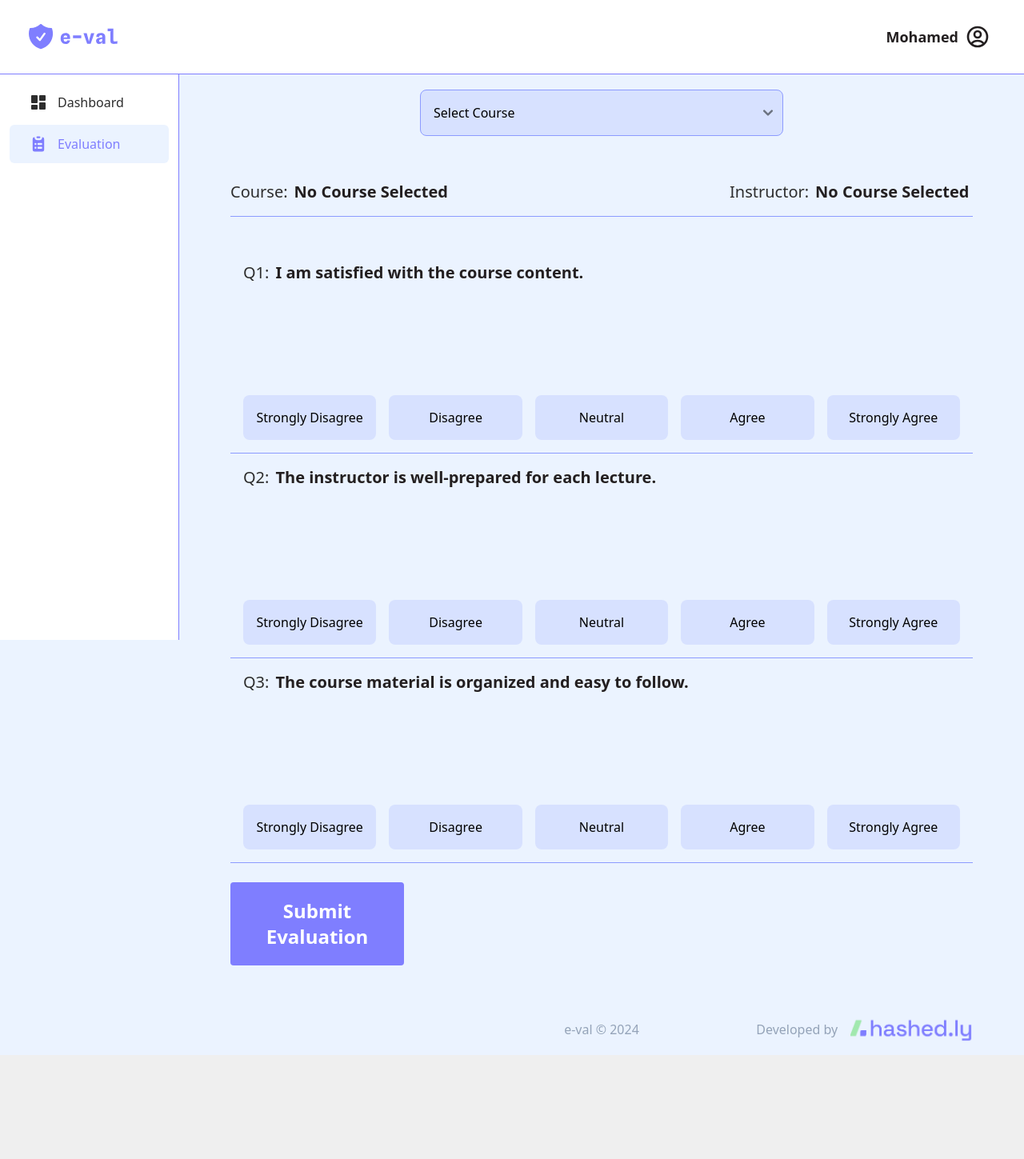
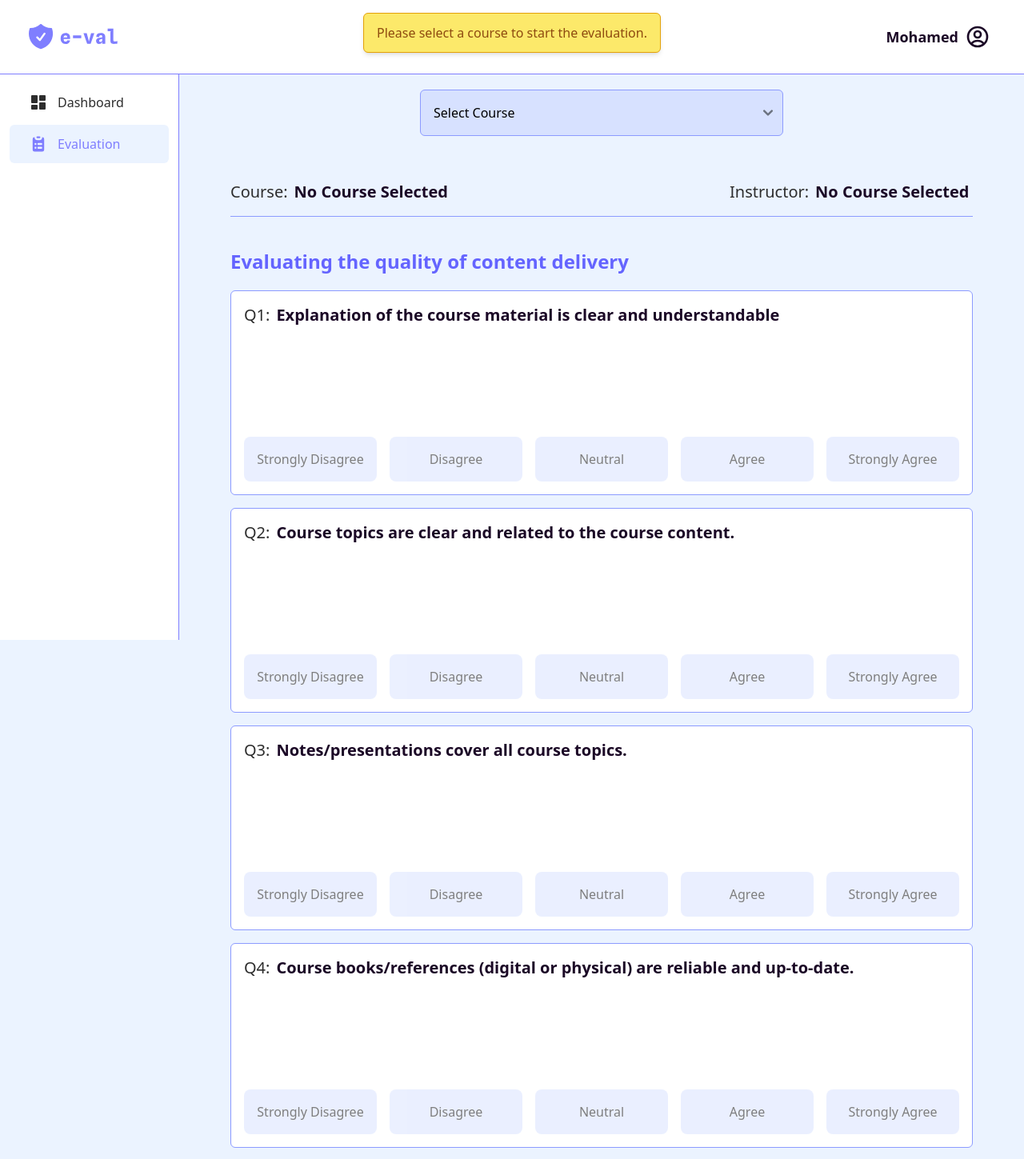
Before and after one commit to Abdullah-Jehani/e-val, a Vue app: page /evaluation in a window 1280 px wide. Shown: the top 1449 px of the page at 80% size. Before the commit the page ends 1319 px from the top, so only its background shows below. Built offline with nearby package versions, Linux system fonts and the light colour scheme.

Commit message:
finish up evaluation view (just a placeholder, still needs modifying) :'(

```diff
--- a/src/Layouts/AuthenticatedLayout.vue
+++ b/src/Layouts/AuthenticatedLayout.vue
@@ -38,8 +38,21 @@
               ></path>
             </svg>
           </button>
-          <a href="/dashboard" class="flex items-center justify-between ml-1">
+          <a
+            href="/dashboard"
+            class="hidden lg:flex items-center justify-between ml-1"
+          >
             <img src="/e-val-logo/main-logo2.svg" class="mr-3 h-8" alt="Logo" />
+          </a>
+          <a
+            href="/dashboard"
+            class="lg:hidden flex items-center justify-between ml-1"
+          >
+            <img
+              src="/e-val-logo/logo-icon3.svg"
+              class="mr-3 h-10"
+              alt="Logo"
+            />
           </a>
         </div>
         <div class="flex items-center lg:order-2">
--- a/src/views/Student/EvaluationView.vue
+++ b/src/views/Student/EvaluationView.vue
@@ -2,6 +2,17 @@
   <div
     class="px-3 md:p-0 grid gap-y-3 md:gap-y-8 lg:gap-y-6 gap-x-4 md:gap-x-5 grid-cols-4 lg:grid-cols-12"
   >
+    <!-- Floating Notification -->
+    <div
+      v-if="showNotification"
+      class="fixed top-4 left-1/2 transform -translate-x-1/2 bg-yellow-200 border border-yellow-400 text-yellow-700 px-4 py-3 rounded-md shadow-md z-50"
+      role="alert"
+    >
+      <span class="block sm:inline"
+        >Please select a course to start the evaluation.</span
+      >
+    </div>
+
     <!-- Select Course -->
     <div
       class="col-span-full place-self-center lg:col-span-6 lg:col-start-4 w-full"
@@ -11,7 +22,7 @@
         @change="updateCourseInfo"
         name="course"
         id="course"
-        class="mx-auto cursor-pointer w-full border border-lightPurple bg-offWhite p-4 rounded-lg focus:ring-0 focus:outline-none focus:shadow-outline"
+        class="mx-auto cursor-pointer w-full border border-lightPurple bg-offWhite p-4 rounded-md focus:ring-0 focus:outline-none focus:shadow-outline"
       >
         <option disabled selected value="">Select Course</option>
         <option v-for="course in courses" :value="course.id" :key="course.id">
@@ -29,11 +40,14 @@
     <!-- Form Body -->
     <!-- Placeholder -->
     <section class="col-span-full lg:col-span-full w-full">
-      <div class="w-full">
+      <h1 class="text-2xl font-bold mb-4 lg:mb-5 text-darkPurple">
+        Evaluating the quality of content delivery
+      </h1>
+      <div class="w-full flex flex-col gap-4">
         <div
-          v-for="question in questions"
+          v-for="(question, index) in questions"
           :key="question.id"
-          class="w-full border-b flex gap-auto h-64 justify-between flex-col border-lightPurple px-1 py-4 lg:p-4"
+          class="w-full border rounded-md bg-white flex gap-8 md:min-h-64 h-auto justify-between flex-col border-lightPurple p-4 lg:p-4"
         >
           <div class="w-full flex gap-2">
             <label class="hidden md:block text-xl font-normal text-darkGray"
@@ -47,6 +61,7 @@
           <div class="md:hidden">
             <select
               v-model="question.selectedOption"
+              :disabled="!isFormEnabled"
               class="w-full border-none border-b lg:border-b-0 border-lightPurple bg-offWhite p-4 rounded-lg focus:ring-0 focus:outline-none focus:shadow-outline"
             >
               <option disabled selected value="">Select an option</option>
@@ -62,23 +77,28 @@
           <!-- Mid and Large Screens -->
           <div class="hidden md:block">
             <div class="grid grid-cols-5 gap-4">
-              <template v-for="option in question.options">
+              <template v-for="(option, optionIndex) in question.options">
                 <input
                   type="radio"
-                  :id="`${question.id}-${option}`"
+                  :name="`question-${question.id}`"
+                  :id="`question-${question.id}-${optionIndex}`"
                   :value="option"
                   v-model="question.selectedOption"
                   class="sr-only"
+                  aria-hidden="true"
+                  :disabled="!isFormEnabled"
                 />
                 <label
-                  :for="`${question.id}-${option}`"
+                  :for="`question-${question.id}-${optionIndex}`"
+                  :aria-label="option"
                   :class="{
-                    'bg-lightPurple text-white':
+                    'bg-mainPurple text-white':
                       question.selectedOption === option,
-                    'bg-offWhite text-black':
+                    'bg-offWhite text-black hover:brightness-95':
                       question.selectedOption !== option,
+                    'cursor-not-allowed opacity-50': !isFormEnabled,
                   }"
-                  class="block border-none p-4 rounded-lg cursor-pointer text-center transition-all duration-150 ease-in-out"
+                  class="block hover:filter border-none p-4 rounded-lg cursor-pointer text-center transition-all duration-300 ease-in-out"
                 >
                   {{ option }}
                 </label>
@@ -95,23 +115,28 @@
     <div
       class="mt-4 lg:mt-0 lg:col-span-3 col-start-1 col-span-full row-start-end lg:row-start-end lg:col-start-1"
     >
-      <router-link
-        to="/success"
+      <button
+        @click.prevent="submitForm"
+        :disabled="!isFormEnabled"
         class="bg-mainPurple hover:bg-darkPurple text-white font-bold lg:py-5 py-4 rounded focus:outline-none focus:shadow-outline transition-all duration-150 ease-in-out text-2xl w-full h-full block text-center"
+        :class="{ 'cursor-not-allowed opacity-50': !isFormEnabled }"
       >
         Submit Evaluation
-      </router-link>
+      </button>
     </div>
   </div>
 </template>
 
 <script setup>
-import { ref } from 'vue';
+import { ref, computed } from 'vue';
 import FormHeader from '../../components/Student/Form/FormHeader.vue';
+import { useToast } from 'vue-toastification';
 
+const toast = useToast();
 const courseName = ref('No Course Selected');
 const instructorName = ref('No Course Selected');
 const selectedCourseId = ref('');
+const showNotification = ref(true);
 
 const courses = [
   {
@@ -146,10 +171,10 @@ const courses = [
   },
 ];
 
-const questions = [
+const questions = ref([
   {
     id: 1,
-    question: 'I am satisfied with the course content.',
+    question: 'Explanation of the course material is clear and understandable',
     selectedOption: '',
     options: [
       'Strongly Disagree',
@@ -161,7 +186,7 @@ const questions = [
   },
   {
     id: 2,
-    question: 'The instructor is well-prepared for each lecture.',
+    question: 'Course topics are clear and related to the course content.',
     selectedOption: '',
     options: [
       'Strongly Disagree',
@@ -173,7 +198,7 @@ const questions = [
   },
   {
     id: 3,
-    question: 'The course material is organized and easy to follow.',
+    question: 'Notes/presentations cover all course topics.',
     selectedOption: '',
     options: [
       'Strongly Disagree',
@@ -183,9 +208,53 @@ const questions = [
       'Strongly Agree',
     ],
   },
-];
+  {
+    id: 4,
+    question:
+      'Course books/references (digital or physical) are reliable and up-to-date.',
+    selectedOption: '',
+    options: [
+      'Strongly Disagree',
+      'Disagree',
+      'Neutral',
+      'Agree',
+      'Strongly Agree',
+    ],
+  },
+  {
+    id: 5,
+    question: 'Clear audio and video in recorded lectures.',
+    selectedOption: '',
+    options: [
+      'Strongly Disagree',
+      'Disagree',
+      'Neutral',
+      'Agree',
+      'Strongly Agree',
+    ],
+  },
+]);
 
-function updateEvaluation() {}
+const isFormEnabled = computed(() => selectedCourseId.value !== '');
+
+function submitForm() {
+  if (!isFormEnabled.value) return;
+
+  for (const question of questions.value) {
+    if (question.selectedOption === '') {
+      toast.error('Please answer all questions');
+      return;
+    }
+  }
+  console.log(questions.value.map((q) => q.selectedOption));
+  // Clear selected options and course
+  selectedCourseId.value = '';
+  updateCourseInfo();
+  questions.value.forEach((question) => {
+    question.selectedOption = '';
+  });
+  toast.success('Evaluation submitted successfully!');
+}
 
 function updateCourseInfo() {
   const selectedCourse = courses.find(
@@ -194,9 +263,11 @@ function updateCourseInfo() {
   if (selectedCourse) {
     courseName.value = selectedCourse.name;
     instructorName.value = selectedCourse.Instructor;
+    showNotification.value = false;
   } else {
     courseName.value = 'No Course Selected';
     instructorName.value = 'No Course Selected';
+    showNotification.value = true;
   }
 }
 </script>
--- a/tailwind.config.js
+++ b/tailwind.config.js
@@ -11,7 +11,7 @@ module.exports = {
         mainPurple: '#7F7EFF',
         darkPurple: '#6464FF',
         lightPurple: '#8C9BFF',
-        mainBlack: '#231F20',
+        mainBlack: '#1B0826',
         mainWhite: '#EBF3FF',
         offWhite: '#D7E1FF',
         darkGray: '#2D2D2D',
```
